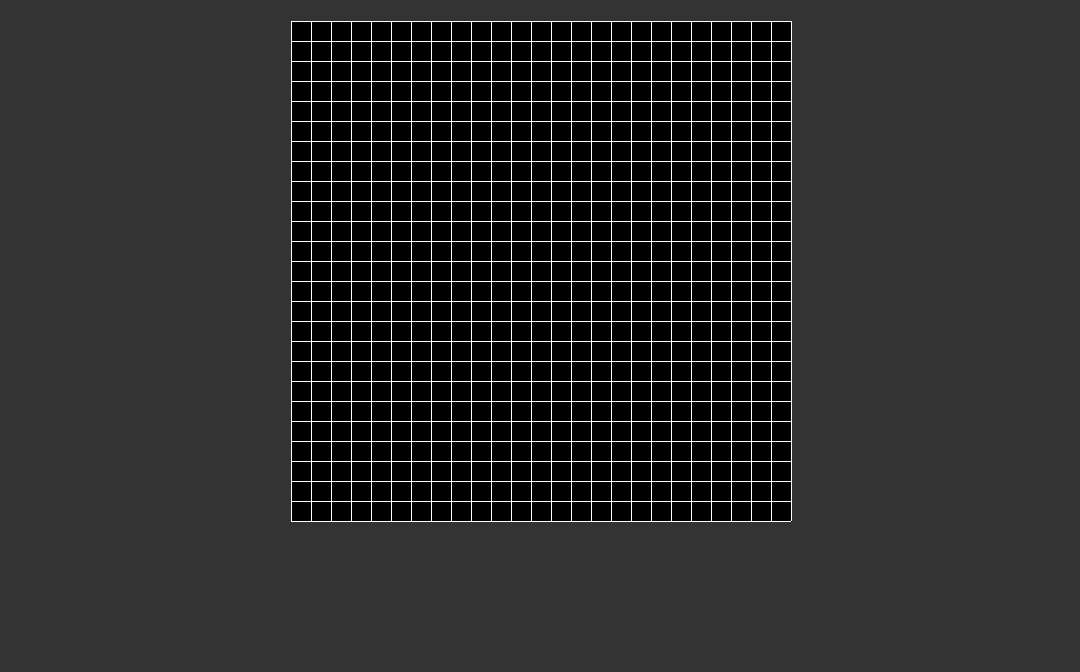
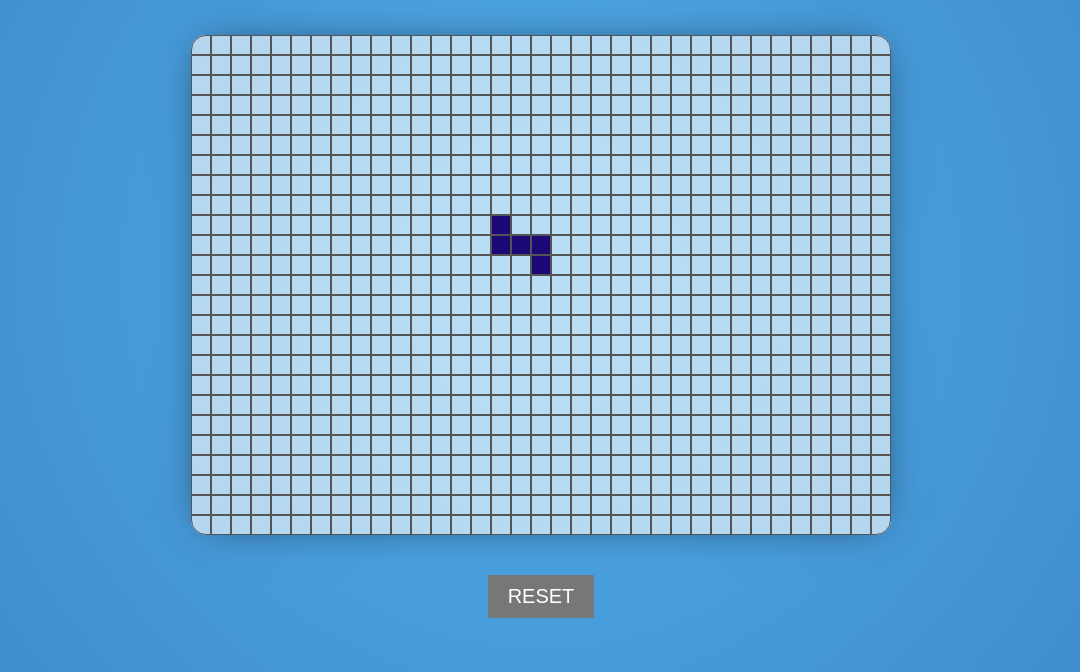
Before and after one commit to GabrielSilveiraLima/Captalys_Project, a plain HTML site: page index.html in a window 1280 px wide. Shown: the part 128-800 px from the top of the page, without its empty margins (99-1179 px from the left). Drawn offline with nearby package versions, Linux system fonts and the light colour scheme; a web font is replaced by a local one.

Commit message:
ProjetoV2

```diff
--- a/index.html
+++ b/index.html
@@ -6,12 +6,28 @@
         <meta name="viewport" content="width=device-width, initial-scale=1.0">
         <title>Jogo da Vida</title>
         <link rel="stylesheet" href="style.css">
+        <link rel="preconnect" href="https://fonts.googleapis.com">
+        <link rel="preconnect" href="https://fonts.gstatic.com" crossorigin>
+        <link href="https://fonts.googleapis.com/css2?family=Stick+No+Bills:wght@400;700&display=swap" rel="stylesheet">
     </head>
     <body>
-        <div class="board-box">
-            <canvas id="board" class="board" width="501" height="501"></canvas>
-        </div>
+        <header>
+            <h2>Jogo da Vida</h2>
+        </header>
+        <main>
+            <div class="board-box">
+                <section id="board" class="board" width="700" height="500">
 
+                </section>
+                <div class="board__controls">
+                    <button class="board__controls-reset">Reset</button>
+                </div>
+            </div>
+        </main>
+        <footer>
+
+        </footer>
+        <script src="https://code.jquery.com/jquery-3.6.0.min.js"></script>
         <script src="script.js"></script>
     </body>
 </html>
--- a/script.js
+++ b/script.js
@@ -1,54 +1,107 @@
-let canvas = document.querySelector('.board');
-let pencil = canvas.getContext('2d');
-pencil.fillStyle = "red";
-boxsize = 20;
-
-var bw = 500;
-var bh = 500;
+$(document).ready(function(){
+    let canvas = $('.board');
+    const rndInt = Math.floor(Math.random() * 875) + 1
 
     function drawBoard(){
-    for (var x = 0; x <= bw; x += 20) {
-        pencil.moveTo(0.5 + x, 0);
-        pencil.lineTo(0.5 + x, bh);
+        let x = 1;
+        while (x < 876) {
+            canvas.append(`<div class="board__cell board__cell--`+ x +`" data-life="0"></div>`);
+            x++;
         }
 
-    for (var x = 0; x <= bh; x += 20) {
-        pencil.moveTo(0, 0.5 + x);
-        pencil.lineTo(bw, 0.5 + x);
-    }
-    pencil.strokeStyle = "white";
-    pencil.stroke();
-}
+        $('.board__cell--'+ rndInt).addClass('board__cell--active')
+        $('.board__cell--'+ rndInt).next().addClass('board__cell--active')
+        $('.board__cell--'+ rndInt).prev().addClass('board__cell--active')
+        $('.board__cell--'+ rndInt).prevAll().eq(35).addClass('board__cell--active')
+        $('.board__cell--'+ rndInt).nextAll().eq(35).addClass('board__cell--active')
+    };
 
     drawBoard();
 
-// Coordenadas mouse
-let cordX, cordY
+    // active cell
+    let cell = $('.board__cell');
 
-function mousePosition() {
-
-    let move = function() {
-        canvas.addEventListener('mousemove', function(e) {
-            cordX = e.offsetX;
-            cordY = e.offsetY;
+    cell.on('click', function() {
+        $(this).toggleClass('board__cell--active');
+        findDots();
     })
 
-        drawClick()
+    function resetBoard() {
+        cell.removeClass('board__cell--active');
+
     }
 
-    canvas.addEventListener('mouseover', function() {
-        move();
-    })
+    let life = 0;
 
-    canvas.addEventListener('mouseleave', function() {
-        window.removeEventListener('mousemove', move())
-    })
+    function nextDots() {
+        if($('.board__cell--active').next().is('.board__cell--active')){
+            $(this).data('life') == 1
+        }
     }
 
-mousePosition()
+    function prevDots() {
+        if($('.board__cell--active').prev().is('.board__cell--active')){
+            $(this).data('life') == 1
+        }
+    }
 
-function drawClick() {
-    canvas.addEventListener('click', function() {
-        pencil.fillRect(cordX, cordY, boxsize, boxsize);
+    function aboveDots() {
+        if($('.board__cell--active').prevAll().eq(35).is('.board__cell--active')){
+            $(this).data('life') == 1
+        }
+    }
+
+    function belowDots() {
+        if($('.board__cell--active').nextAll().eq(35).is('.board__cell--active')){
+            $(this).data('life') == 1
+        }
+    }
+
+    function aboveLeftDots() {
+        if($('.board__cell--active').prevAll().eq(36).is('.board__cell--active')){
+            $(this).data('life') == 1
+        }
+    }
+
+    function aboveRightDots() {
+        if($('.board__cell--active').prevAll().eq(34).is('.board__cell--active')){
+            $(this).data('life') == 1
+        }
+    }
+
+    function belowLeftDots() {
+        if($('.board__cell--active').nextAll().eq(34).is('.board__cell--active')){
+            $(this).data('life') == 1
+        }
+    }
+
+    function belowRightDots() {
+        if($('.board__cell--active').nextAll().eq(36).is('.board__cell--active')){
+            $(this).data('life') == 1
+        }
+    }
+
+    function findDots() {
+        nextDots();
+        prevDots();
+        aboveDots();
+        aboveLeftDots();
+        aboveRightDots();
+        belowDots();
+        belowLeftDots();
+        belowRightDots();
+        rules();
+    }
+
+    function rules() {
+        // less than 2 neighbours die
+        if(life <= 1){
+
+        }
+    }
+
+    // Buttons
+
+    // reset
+    $('.board__controls-reset').on('click', resetBoard);
 })
-}
--- a/style.css
+++ b/style.css
@@ -11,14 +11,18 @@ input, select, textarea, button {
 html, body {
 	margin: 0;
 	font-size: 62.5%;
-    background-color: #333;
+    background-color: #222;
     height: 100%;
 }
 
 body {
 	display: flex;
+	flex-direction: column;
 	justify-content: center;
 	align-items: center;
+	font-family: 'Stick No Bills', sans-serif;
+	background: rgb(80,174,235);
+	background: radial-gradient(circle, rgba(80,174,235,1) 0%, rgba(62,137,202,1) 100%);
 }
 
 button {
@@ -45,17 +49,67 @@ svg {
 	fill: currentcolor;
 }
 
-/* Canvas */
+
+header h2 {
+	color: #fff;
+	font-size: 50px;
+	text-transform: uppercase;
+	margin-bottom: 50px;
+}
 
 .board {
-    background-color: #000;
-	position: relative;
+    background-color: rgba(255, 255, 255, 0.6);
+    position: relative;
+    width: 700px;
+    height: 500px;
+    display: flex;
+    flex-wrap: wrap;
+    -webkit-box-shadow: 0px 0px 41px -16px rgba(0,0,0,0.75);
+    -moz-box-shadow: 0px 0px 41px -16px rgba(0,0,0,0.75);
+    box-shadow: 0px 0px 41px -16px rgba(0,0,0,0.75);
+	border-radius: 15px;
 }
 
-.board-box::after {
-	position: absolute;
-	top: 0;
-	left: 0;
-	background: repeating-linear-gradient(to right, transparent 0  calc(50px - 2px), #fff calc(50px - 2px) 50px),
-				repeating-linear-gradient(to bottom, transparent 0 calc(50px - 2px), #fff calc(50px - 2px) 50px) red;
+.board__cell {
+	width: 20px;
+	height: 20px;
+	display: block;
+    border: .5px solid #555;
+	cursor: pointer;
 }
+
+.board__cell:nth-of-type(35) {
+	border-radius: 0 15px 0 0;
+}
+
+.board__cell:first-of-type {
+	border-radius: 15px 0 0 0;
+}
+
+.board__cell:nth-of-type(841) {
+	border-radius: 0 0 0 15px;
+}
+
+.board__cell:last-of-type {
+	border-radius: 0 0 15px 0;
+}
+
+.board__cell--active {
+	background-color: rgb(28, 9, 117);
+}
+
+.board__controls {
+	margin-top: 40px;
+	display: flex;
+	justify-content: center;
+}
+
+.board__controls-reset {
+	background-color: #777;
+	border: #222;
+	padding: 10px 20px;
+	color: #fff;
+	text-transform: uppercase;
+    cursor: pointer;
+    font-size: 20px;
+}
```
Lines whose indentation alone changed are shown as unchanged.
